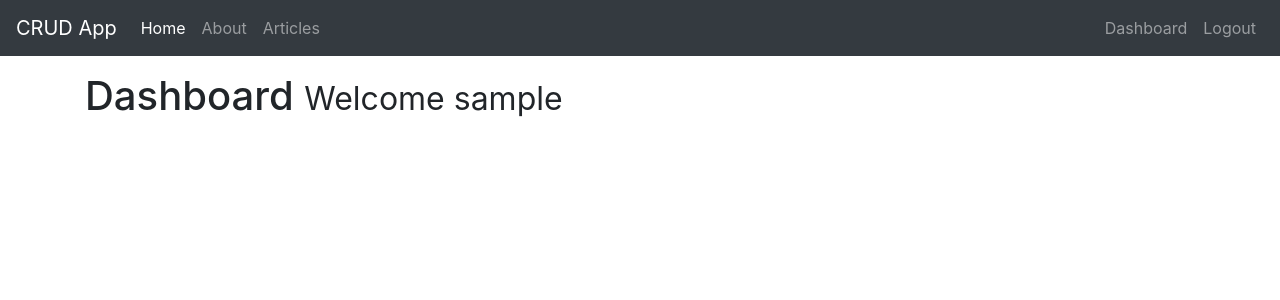
After one commit to samshanmukh/CRUD_app-flask, a Flask app: page /dashboard in a window 1280 px wide. The commit adds this page. Shown: the top 300 px of the page. Run offline with Flask 2, Linux system fonts and the light colour scheme; the visitor is signed in with stand-in values (Sample User, id 1); some libraries are stand-ins or nearby versions.

Commit message:
Login system and dashboard page created

```diff
--- a/app.py
+++ b/app.py
@@ -2,6 +2,7 @@ from flask import Flask, render_template, flash, redirect, url_for, session, req
 from flask_mysqldb import MySQL
 from wtforms import Form, StringField, TextAreaField, PasswordField, validators
 from passlib.hash import sha256_crypt
+from functools import wraps
 
 app = Flask(__name__)
 
@@ -15,14 +16,17 @@ app.config['MYSQL_CURSORCLASS'] = 'DictCursor'
 # init MySQL
 mysql = MySQL(app)
 
+# Home
 @app.route('/')
 def home():
 	return render_template('home.html')
 
+# About
 @app.route('/about')
 def about():
 	return render_template('about.html')
 
+# Articles
 from data import Articles
 Articles = Articles()
 @app.route('/articles')
@@ -33,6 +37,7 @@ def articles():
 def article(id):
 	return render_template('article.html', id = id)
 
+# User Registration Form
 class RegisterForm(Form):
 	name = StringField('Name', [validators.Length(min=1, max=50)])
 	email = StringField('Email', [validators.Length(min=6, max=50)])
@@ -43,6 +48,7 @@ class RegisterForm(Form):
 		])
 	confirm = PasswordField('Confirm Password')
 
+# User Registration
 @app.route('/register', methods=['GET', 'POST'])
 def register():
 	form = RegisterForm(request.form)
@@ -70,6 +76,68 @@ def register():
 
 	return render_template('register.html', form = form)
 
+# User Login
+@app.route('/login', methods=['GET', 'POST'])
+def login():
+	if request.method == 'POST':
+		# Get Form Fields
+		username = request.form['username']
+		password_candidate = request.form['password']
+
+		# Create a cursor
+		cur = mysql.connection.cursor()
+
+		# Get user by username
+		result = cur.execute("SELECT * FROM users WHERE username = %s", [username])
+
+		if result > 0:
+			# Get the stored hash
+			data = cur.fetchone()
+			password = data['password']
+
+			# Compare the passwords
+			if sha256_crypt.verify(password_candidate, password):
+				# password matched
+				session['logged_in'] = True
+				session['username'] = username
+
+				flash('Login successful!', 'success')
+				return redirect(url_for('dashboard'))
+			else:
+				error = 'Invalid login!'
+				return render_template('login.html', error = error)
+			# Close connection
+			cur.close()
+		else:
+			error = 'Username not found!'
+			return render_template('login.html', error = error)
+
+	return render_template('login.html')
+
+# Check if users are logged in
+def is_logged_in(f):
+	@wraps(f)
+	def wrap(*args, **kwargs):
+		if 'logged_in' in session:
+			return f(*args, **kwargs)
+		else:
+			flash('Unautherized!, Please login to your account.', 'danger')
+			return redirect(url_for('login'))
+	return wrap
+
+# User Logout
+@app.route('/logout')
+def logout():
+	session.clear()
+	flash('You are logged out!', 'success')
+	return redirect(url_for('login'))
+
+# User Dashboard
+@app.route('/dashboard')
+@is_logged_in
+def dashboard():
+	return render_template('dashboard.html')
+
 
 if __name__ == '__main__':
 	app.secret_key='shanmukh@sain'
--- /dev/null
+++ b/templates/dashboard.html
@@ -0,0 +1,5 @@
+{% extends 'layout.html' %}
+
+{% block body %}
+	<h1>Dashboard <small> Welcome {{session.username}}</small></h1>
+{% endblock %}
--- a/templates/includes/_messages.html
+++ b/templates/includes/_messages.html
@@ -5,3 +5,11 @@
 		{% endfor %}
 	{% endif %}
 {% endwith %}
+
+{% if error %}
+	<div class="alert alert-danger">{{error}}</div>
+{% endif%}
+
+{% if msg %}
+	<div class="alert alert-success">{{msg}}</div>
+{% endif%}
--- a/templates/includes/_navbar.html
+++ b/templates/includes/_navbar.html
@@ -3,20 +3,18 @@
       <a class="navbar-brand" href="/">CRUD App</a>
       <div class="collapse navbar-collapse" id="navbarsExampleDefault">
         <ul class="navbar-nav mr-auto">
-          <li class="nav-item active">
-            <a class="nav-link" href="/">Home</a>
-          </li>
-          <li class="nav-item">
-            <a class="nav-link" href="/about">About</a>
-          </li>
-          <li class="nav-item">
-            <a class="nav-link" href="/articles">Articles</a>
-          </li>
+          <li class="nav-item active"><a class="nav-link" href="/">Home</a></li>
+          <li class="nav-item"><a class="nav-link" href="/about">About</a></li>
+          <li class="nav-item"><a class="nav-link" href="/articles">Articles</a></li>
         </ul>
         <ul class="navbar-nav navbar-right">
-          <li class="nav-item active">
-            <a class="nav-link" href="/register">Register</a>
-          </li>
+          {% if session.logged_in %}
+            <li class="nav-item"><a class="nav-link" href="/dashboard">Dashboard</a></li>
+            <li class="nav-item"><a class="nav-link" href="/logout">Logout</a></li>
+          {% else %}
+            <li class="nav-item"><a class="nav-link" href="/login">Login</a></li>
+            <li class="nav-item"><a class="nav-link" href="/register">Register</a></li>
+          {% endif %}
         </ul>
       </div>
     </nav>
```
Also changed, not shown: templates/login.html (added, +16 -0 lines).
